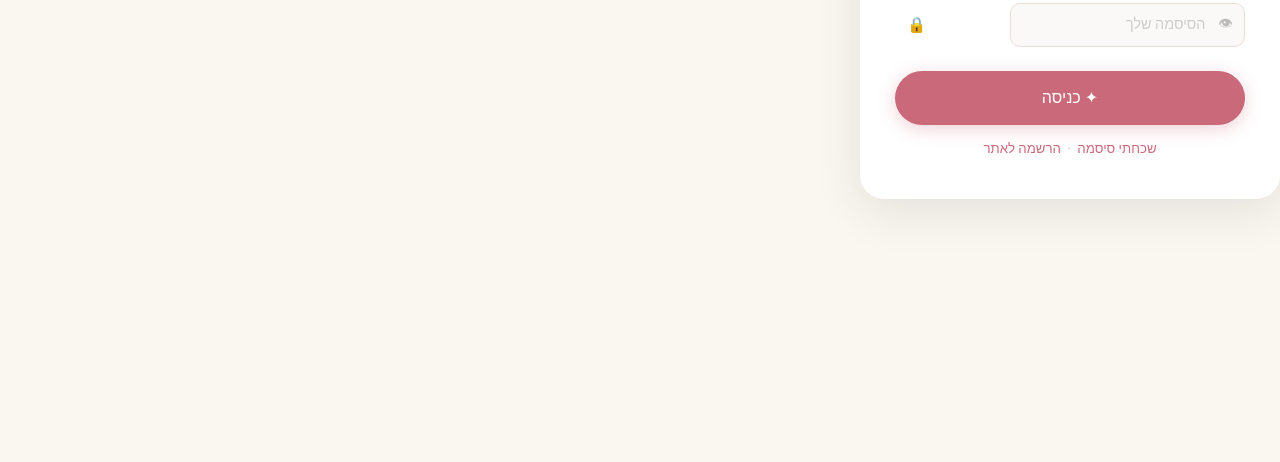
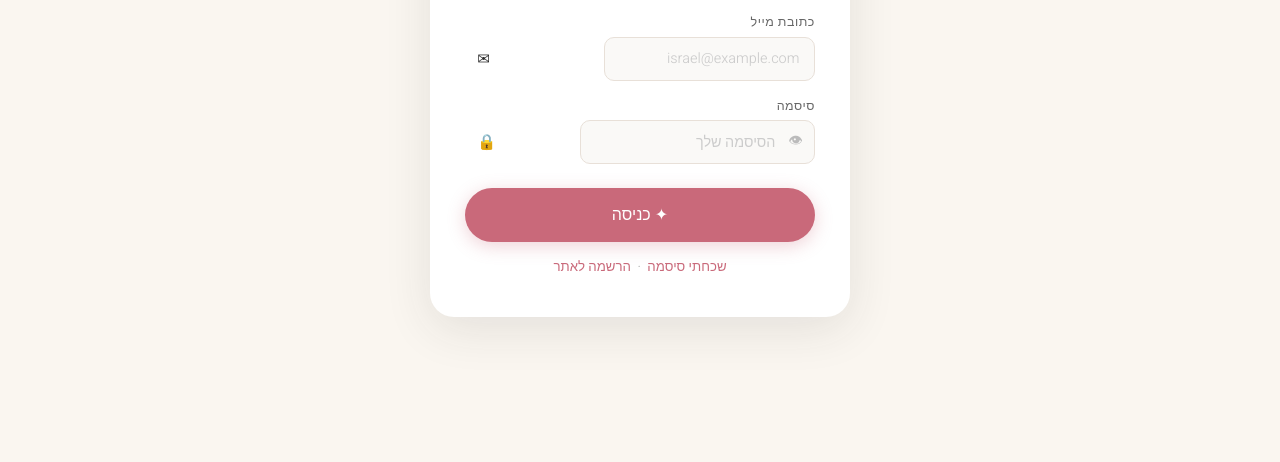
Before and after one commit to djtamano90-create/flowers, a website: page index.html in a window 1280 px wide. Shown: the part 338-800 px from the top of the page. Drawn offline with nearby package versions, Linux system fonts and the light colour scheme; a web font is replaced by a local one.

Commit message:
Update comment section for signup page styles
edit css. center the main page

```diff
--- a/index.html
+++ b/index.html
@@ -202,8 +202,11 @@ nav{
 .flip-tag{font-size:.65rem;background:rgba(201,105,122,.1);color:var(--rose);padding:.16rem .5rem;border-radius:50px}
 .flip-desc-long{font-size:.78rem;color:#777;font-weight:300;line-height:1.55;margin-bottom:.5rem}
 .flip-hint{font-size:.62rem;color:#ccc;font-style:italic;margin-top:auto;text-align:center}
-/* ── SIGNUP PAGE ── */
-#page-signup.active{
+/* ── AUTH PAGES ── */
+#page-signup.active,
+#page-login.active,
+#page-forgot.active,
+#page-reset.active{
   display:flex;flex-direction:column;align-items:center;justify-content:center;
   min-height:100vh;padding:90px 1.5rem 3rem;
 }
```
